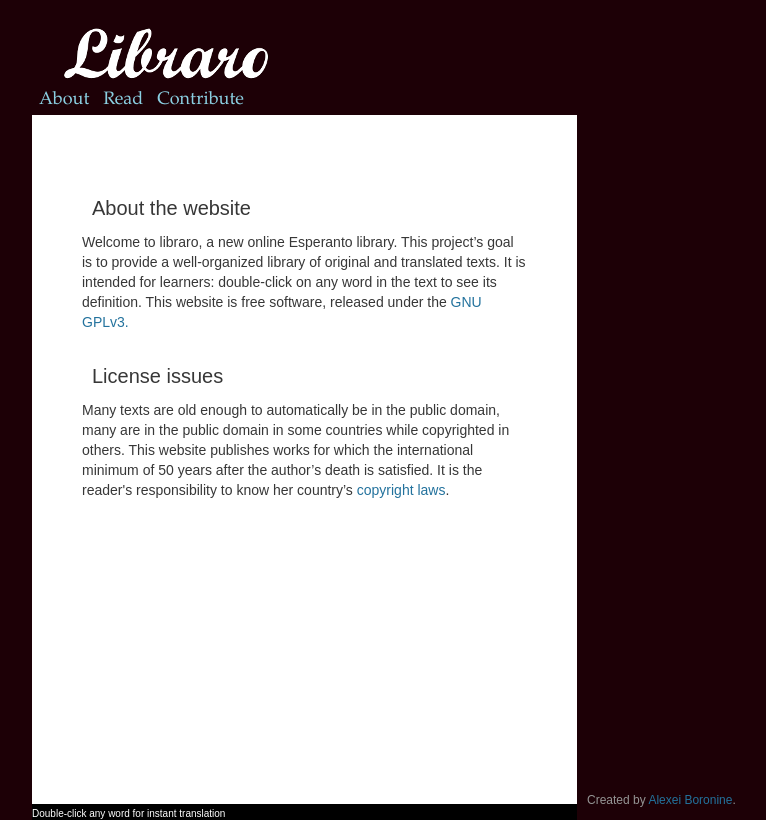
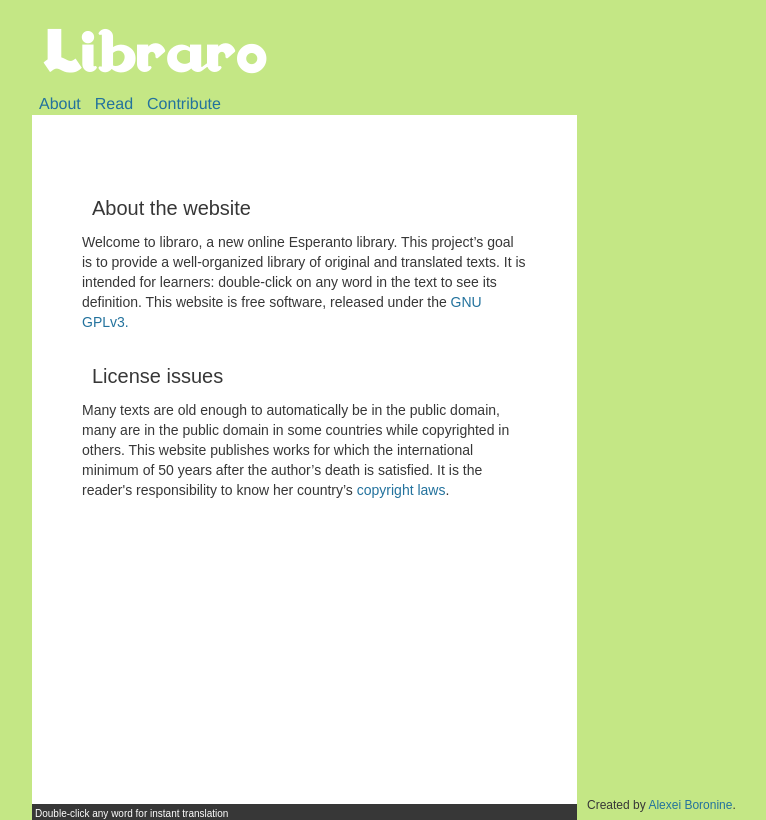
Before and after one commit to klanestro/libraro, a Django app: template templates/home.html in a window 1280 px wide. Shown: the whole page, without its empty margins (158-924 px from the left). Run offline with Django 3.2, Linux system fonts and the light colour scheme; the template is opened without the code that fills it, so the values that code supplies are empty.

Commit message:
redesign

```diff
--- a/media/style.css
+++ b/media/style.css
@@ -6,11 +6,11 @@ body{
 	font-family: Arial, Helvetica, Sans;
 	color:#373737;
 	margin:0px;
-	background-color:#1D0006;
+	background-color:#C4E785;
 	height:100%;
 }
 #page_input{
-	background-color:#1D0006;
+	background-color:none;
 	color:#AFAFAF;
 	border:none;
 	border-bottom:1px dotted #AFAFAF;
@@ -45,16 +45,13 @@ img{
 }
 #created_by{
 	margin-top:5px;
-	color:#959595;
 	font-size:12px;
-	padding:5px;
+	padding-left:5px;
 }
 
 #side_bar{
 	float:right;
-	background-color:#1D0006;
 	width:335px;
-	color:#AFAFAF;
 	font-size:13px;
 	line-height:17px;
 }
@@ -81,7 +78,7 @@ img{
 
 #side_bar hr{
 	height:1px;
-	background-color:#AFAFAF;
+	background-color:#373737;
 	border:none;
 }
 
@@ -99,7 +96,6 @@ img{
 
 #clearall{
 	height:5px;
-	background-color:#1D0006;
 	clear:both;
 	z-index:2;
 }
@@ -223,25 +219,21 @@ a:hover{
 #menu_bar{
 	margin-top:90px;
 	position:relative;
-	height:25px;
+	height:45px;
 }
 div.menu_item{
-	font-family:Garamond, Georgia, Sans, FreeSans, Verdana, Arial;
-	/*color:#cccccc;*/
+	font-family:Helvetica, Arial, Sans;
 	float:left;
-	position:relative;
-	font-size:18px;
+	/*position:relative;*/
+	font-size:16px;
 	padding-right:7px;
 	padding-left:7px;
-	height:25px;
+	padding-top:4px;
 	font-weight:100;
 }
-div.menu_item > a{
-	color:#8BCFE2
-}
 div.menu_item_active > a{
-	text-decoration:none;
-	color:white;
+	text-decoration:underline;
+	color:white/*#373737*/;
 }
 div.menu_item_active > a:hover{
 	text-decoration:none;
@@ -269,13 +261,16 @@ span.small > a{
 	width:545px;
 	left:50%;
 	margin-left:-450px;
-	background-color:white;
-	/*border-top:1px solid white;*/
+	background-color:#ECFFC8;
 	z-index:1;
 }
 #vortaro-title{
-	background-color:black;
+	background-color:#373737;
+	padding-left:3px;
 	color:white;
 	font-size:10px;
 	height:16px;
 }
+#vortaro-definition{
+	padding-left:3px;
+}
--- a/templates/base.html
+++ b/templates/base.html
@@ -20,6 +20,7 @@
 		</div>
 		<div id="center">
 			<div id="side_bar">
+
 			{% block sidebar %}
 			{{ sidebar }}
 			{% endblock %}
@@ -37,14 +38,6 @@
 			{% endif %}
 
 			{% endblock %}
-			<script type="text/javascript"><!--
-			google_ad_client = "pub-2034760890278656";
-			/* Libraro sidebar */
-			google_ad_slot = "5404811055";
-			google_ad_width = 300;
-			google_ad_height = 250;
-			//-->
-			</script>
 			<script type="text/javascript"
 			src="http://pagead2.googlesyndication.com/pagead/show_ads.js">
 			</script>
```
Also changed, not shown: esp.sqlite3, media/load.gif, media/title.png, misc/walrus_gumbo.ttf (added), 1 other file.
